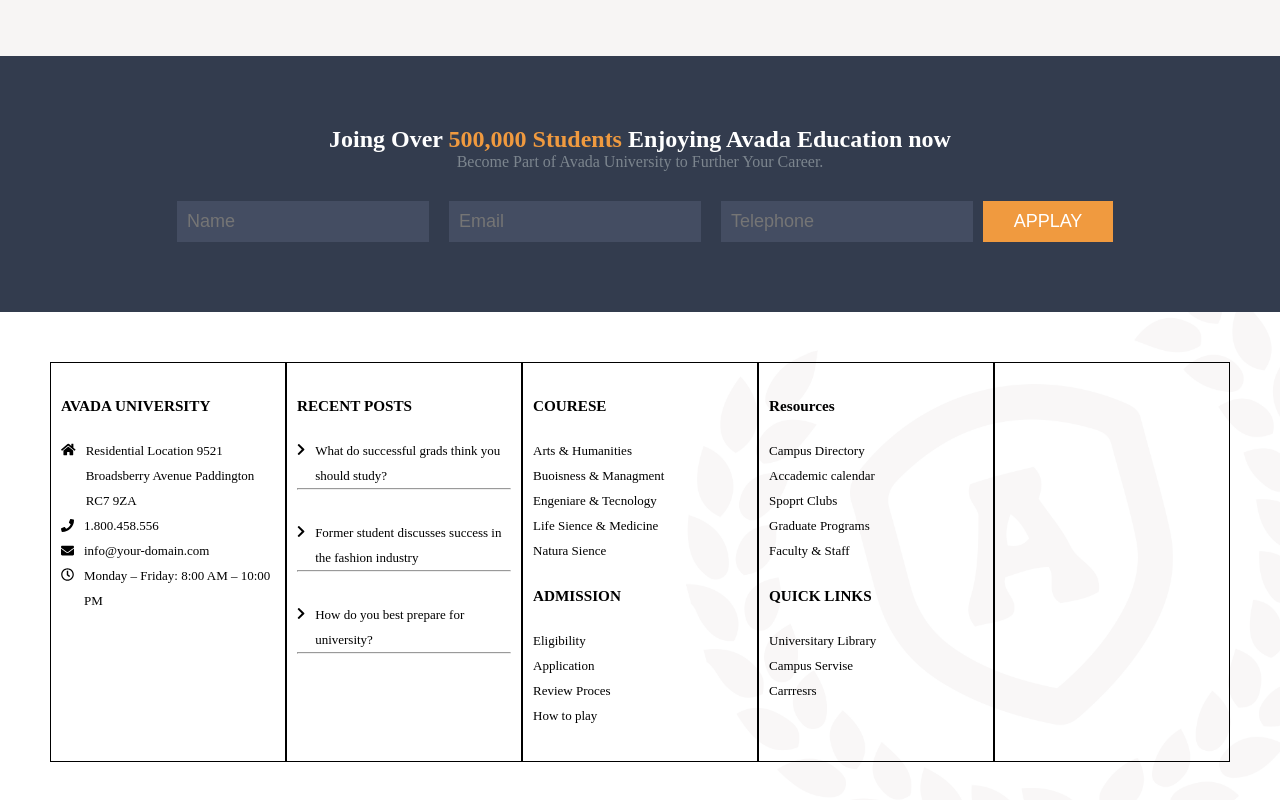
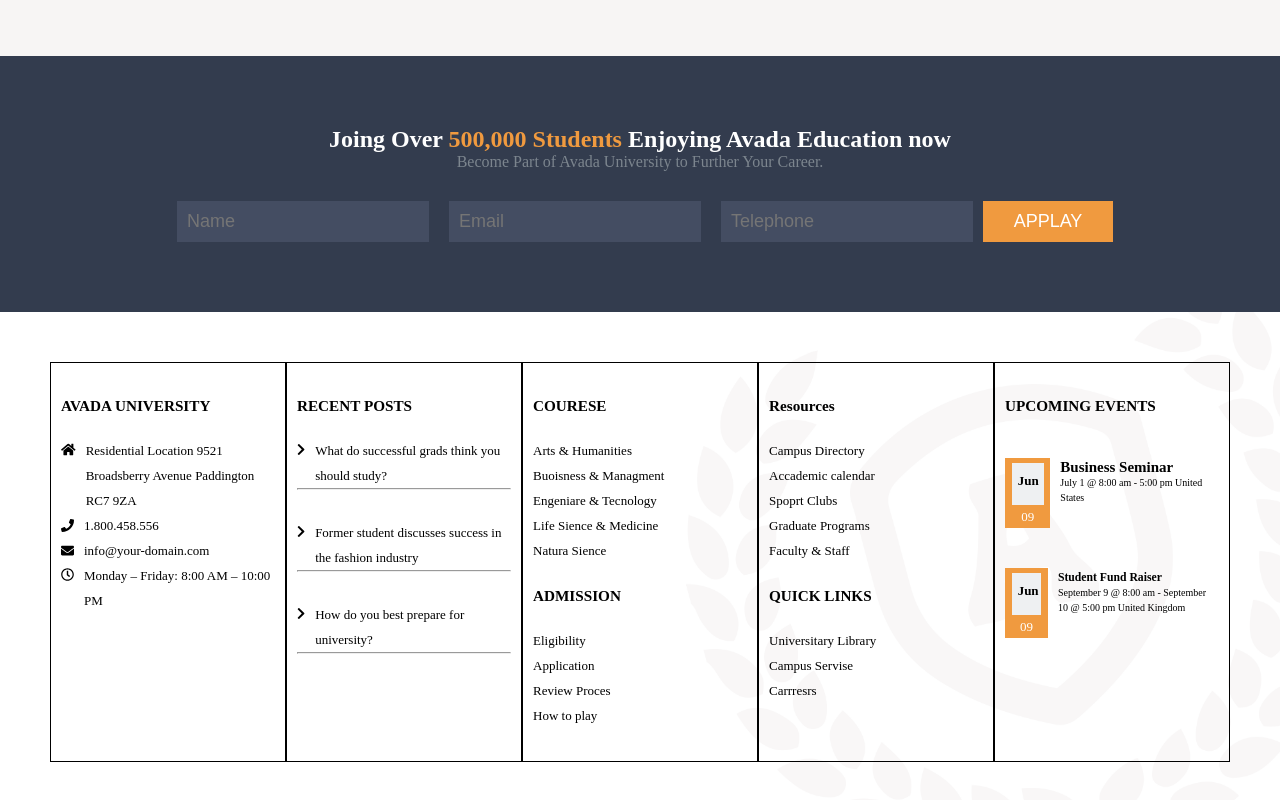
Before and after one commit to alelui/proj-html-vuejs, a Vue app: page / in a window 1280 px wide. Shown: the part 3418-4218 px from the top of the page. Built offline with nearby package versions, Linux system fonts and the light colour scheme; a web font is replaced by a local one.

Commit message:
footer-top

```diff
--- a/src/components/sections/FooterTop.vue
+++ b/src/components/sections/FooterTop.vue
@@ -59,7 +59,33 @@
             <li>Carrresrs</li>
         </ul>
       </div>
-      <div class="footer-box"></div>
+      <div class="footer-box">
+          <h3>UPCOMING EVENTS</h3>
+            <div class="events">
+                <div class="calendar-box">
+                    <div class="calendar">
+                        <h4>Jun</h4>
+                    </div>
+                    <p>09</p>
+                </div>
+                <div class="textC">
+                    <h1>Business Seminar</h1>
+                    <p>July 1 @ 8:00 am - 5:00 pm United States</p>
+                </div>
+            </div>
+            <div class="events">
+                <section class="calendar-box">
+                    <div class="calendar">
+                        <h4>Jun</h4>
+                    </div>
+                    <p>09</p>
+                </section>
+                <section class="textC">
+                    <h1>Student Fund Raiser</h1>
+                    <p> September 9 @ 8:00 am - September 10 @ 5:00 pm United Kingdom</p>
+                </section>
+            </div>
+      </div>
   </section>
 </template>
 
@@ -87,7 +113,7 @@ export default {
             margin: 20px 0;
         }
 
-        div:nth-of-type(1){
+        div:first-child{
             div{
                 display: flex;
                 .fa-home, .fa-clock{
@@ -109,9 +135,38 @@ export default {
             margin-bottom: 30px;
             }
         }
-        div:nth-of-type(3) {flex-grow: 1;}
-        div:nth-of-type(4) {flex-grow: 1.3;}
-        div:nth-of-type(5) {flex-grow: 1.8;}
+        // div:nth-of-type(3) {flex-grow: 1;}
+        // div:nth-of-type(4) {flex-grow: 1.3;}
+        div:nth-of-type(5) {
+            height: 100%;
+            .events{
+                display: flex;
+                margin: 40px 0;
+                .calendar-box{
+                    text-align: center;
+                    height: 70px;
+                    width: 50px;
+                    background-color: $first-color;
+                    padding: 5px;
+                    line-height: 23px;
+                    p{
+                        color: white;
+                    }
+                    .calendar{
+                        padding: 6px;
+                        height: 70%;
+                        width: 90%;
+                        background-color: #eef0f2;
+                        margin: 0 auto;
+                    }
+                }
+                .textC{
+                    font-size: 10px;
+                    padding: 2px 10px;
+                    line-height: 15px;
+                }
+            }
+        }
         .footer-box{
             width: 20%;
             height: 100%;
```
